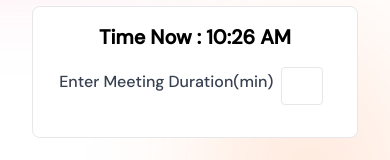
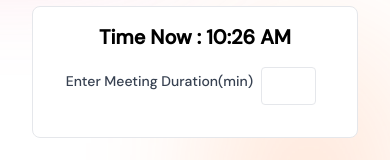
Before and after one commit to Noor-26/nextjs-conference-booking, a Next.js app: page / in a window 390 px wide. Shown: the part 372-532 px from the top of the page. Built offline with nearby package versions, Linux system fonts and the light colour scheme; a web font is replaced by a local one.

Commit message:
width problem fixed

```diff
--- a/src/app/components/BookRoom.tsx
+++ b/src/app/components/BookRoom.tsx
@@ -76,10 +76,13 @@ const BookRoom = () => {
 
       // function for  handling the duration time
     const handleDurationChange = (event: React.ChangeEvent<HTMLInputElement> & KeyboardEvent<HTMLInputElement>) => {
-        setDuration(event.target.value);
-        if (event.key === 'Enter') {
+      const value = event.target.value;
+      setDuration(value);
+      if (value !== '' && parseInt(value) === 0) {
+        setShowCalendar(false);
+      } else if (event.key === 'Enter') {
         setShowCalendar(true);
-        }
+      }
         };
 
       // function for selecting the calender date
@@ -106,13 +109,14 @@ const BookRoom = () => {
 
   // function for getting the time slots
       const getTimeSlots = (): BookingSlot[] => {
+
         const slots: BookingSlot[] = [];
         const schedule = bookingData.schedule;
         const start = moment(selectedDate).set({ hour: 0, minute: 0, second: 0 });
         const end = moment(selectedDate).set({ hour: 23, minute: 59, second: 59 });
         const durationInMinutes = parseInt(duration, 10);
 
-        for (let i = 0; i < schedule.length; i++) {
+        for (let i = 0; i < schedule?.length; i++) {
           const startDateTime = moment(schedule[i].start);
           const endDateTime = moment(schedule[i].end);
 
@@ -151,7 +155,7 @@ const BookRoom = () => {
     </div>
     {/* getting meeting duration  */}
     <div className="mb-4 flex justify-center items-center">
-      <label htmlFor="duration" className="block text-gray-700   md:text-2xl mb-2">
+      <label htmlFor="duration" className="block text-gray-700  text-[14px]  md:text-2xl mb-2">
         Enter Meeting Duration(min)
       </label>
       <input
@@ -159,7 +163,7 @@ const BookRoom = () => {
         type="number"
         value={duration}
         onChange={handleDurationChange} onKeyDown={handleDurationChange}
-        className="appearance-none border rounded w-[15%] py-2 px-3 mx-2 text-gray-700 leading-tight focus:outline-none focus:shadow-outline "
+        className="appearance-none border rounded w-[20%] md:w-[15%] py-2 px-3 mx-2 text-gray-700 leading-tight focus:outline-none focus:shadow-outline "
       />
     </div>
 
@@ -183,11 +187,11 @@ const BookRoom = () => {
           Select Time
         </label>
        { timeSlots.length > 0 ?<div className="grid grid-cols-3 md:grid-cols-4 gap-4  py-2   md:max-h-[45vh] overflow-y-auto ">
-          {timeSlots.map((timeSlot) => (
+          {timeSlots?.map((timeSlot) => (
             <button
             key={timeSlot.startTime.toISOString()}
               onClick={() => onTimeSelect(timeSlot.startTime)}
-              className={`py-2 px-3 rounded-lg focus:outline-none text-[14px] ${
+              className={`py-2 px-3 rounded-lg focus:outline-none text-[12px] md:text-[14px] ${
                 moment(timeSlot.startTime).isSame(selectedTime) ? 'bg-[#FFE7DF] text-[#ff8259]' : 'bg-gray-200'
               }`}
             >
--- a/src/app/globals.css
+++ b/src/app/globals.css
@@ -6,6 +6,11 @@
 *{
   font-family: 'DM Sans', sans-serif;
 
+}
+body{
+  width: 100%;
+  overflow-x: hidden;
+  box-sizing: border-box;
 }
 
 .Abeezee{
@@ -35,10 +40,9 @@ filter: blur(75px);
   position: absolute;
   width: 40vw;
   height: 50vh;
-  /* left: 1076px; */
-  /* left: 0; */
+
   right: 3px;
-  /* top: 630px; */
+
   background: #FF7122;
   opacity: 0.2;
   filter: blur(75px);
@@ -48,6 +52,7 @@ filter: blur(75px);
 /* custom css for react calender */
 .react-calendar{
   border :1px solid #e3e3e3;
+
 }
 .react-calendar__tile--active{
   background-color: #FFE7DF;
@@ -79,3 +84,9 @@ input::-webkit-inner-spin-button {
   -webkit-appearance: none;
   margin: 0;
 }
+
+@media (max-width:420px) {
+  .react-calendar{
+    width: 100%;
+  }
+}
```
